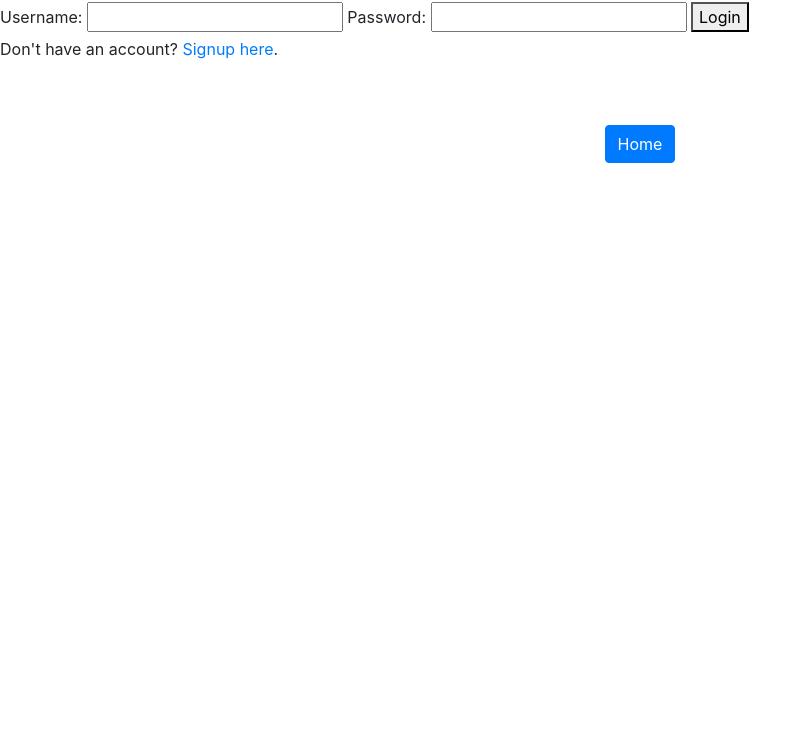
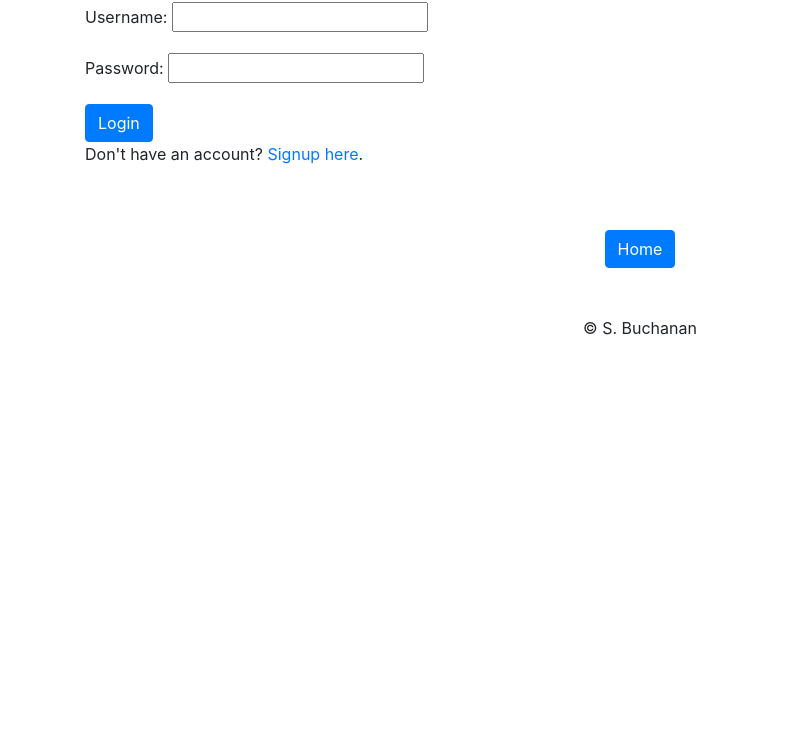
Before and after one commit to Buchatech/dadjokes-with-user-auth, a website: page features/login/login.html in a window 1280 px wide. Shown: the part 54-800 px from the top of the page, without its empty margins (0-811 px from the left). Drawn offline with nearby package versions, Linux system fonts and the light colour scheme.

Commit message:
Add files via upload

```diff
--- a/features/login/login.html
+++ b/features/login/login.html
@@ -7,13 +7,18 @@
     <link rel="stylesheet" href="https://stackpath.bootstrapcdn.com/bootstrap/4.5.2/css/bootstrap.min.css">
 </head>
 <body>
+    <div class="container">
     <h1>Login</h1>
     <form id="loginForm">
+        <div class="form-group">
         <label for="username">Username:</label>
         <input type="text" id="username" name="username" required>
+        </div>
+        <div class="form-group">
         <label for="password">Password:</label>
         <input type="password" id="password" name="password" required>
-        <button type="submit">Login</button>
+        </div>
+        <button type="submit" class="btn btn-primary">Login</button>
     </form>
     <p>Don't have an account? <a href="/features/signup/signup.html">Signup here</a>.</p>
     <br>
@@ -21,5 +26,13 @@
     <div class="container">
       <center><a href="/" class="btn btn-primary">Home</a></center>
     </div>
+
+    <br>
+    <br>
+  <footer>
+    <Center>
+    <p>&copy; S. Buchanan</p>
+    </Center>
+  </footer>
 </body>
 </html>
```
